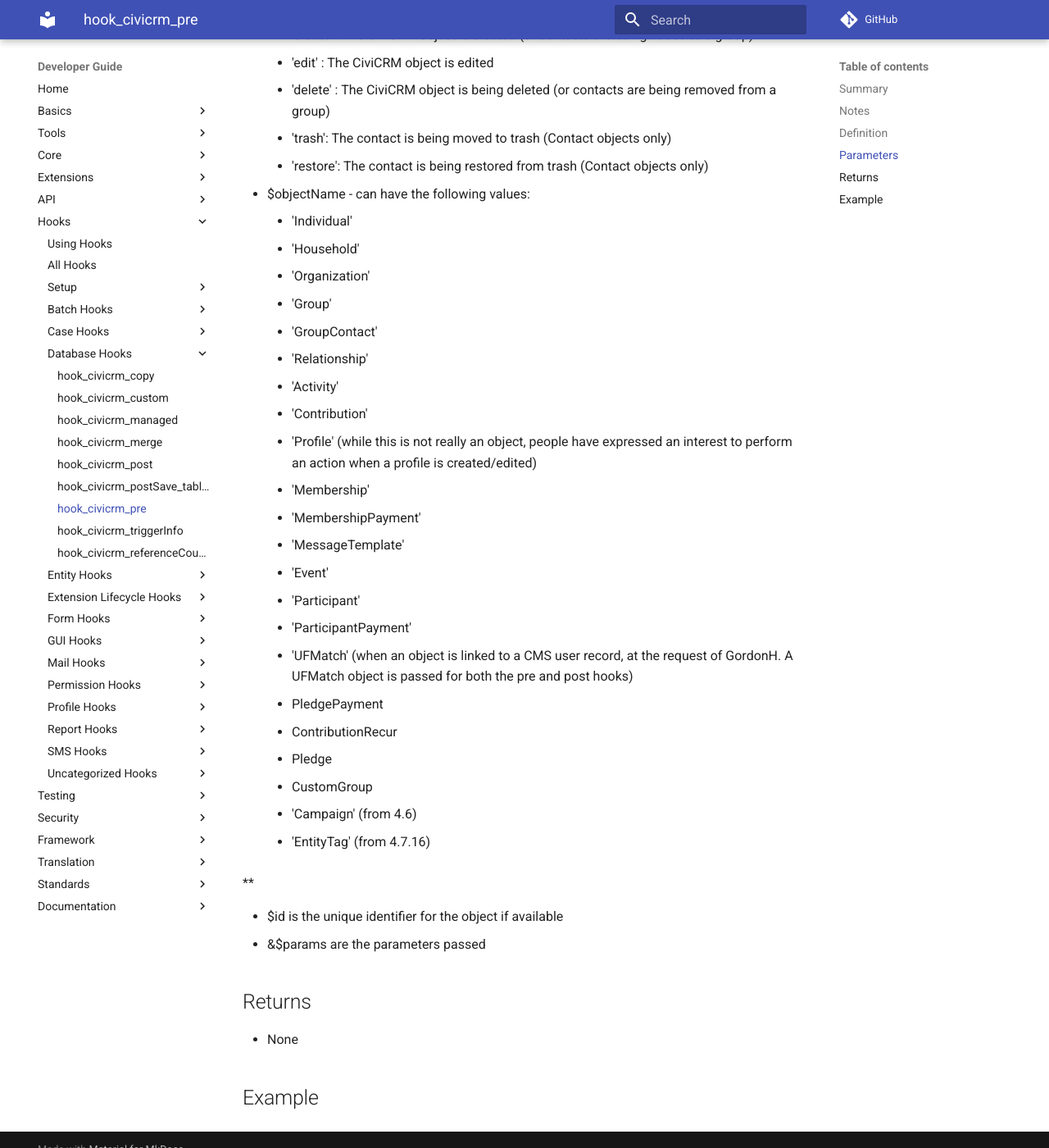
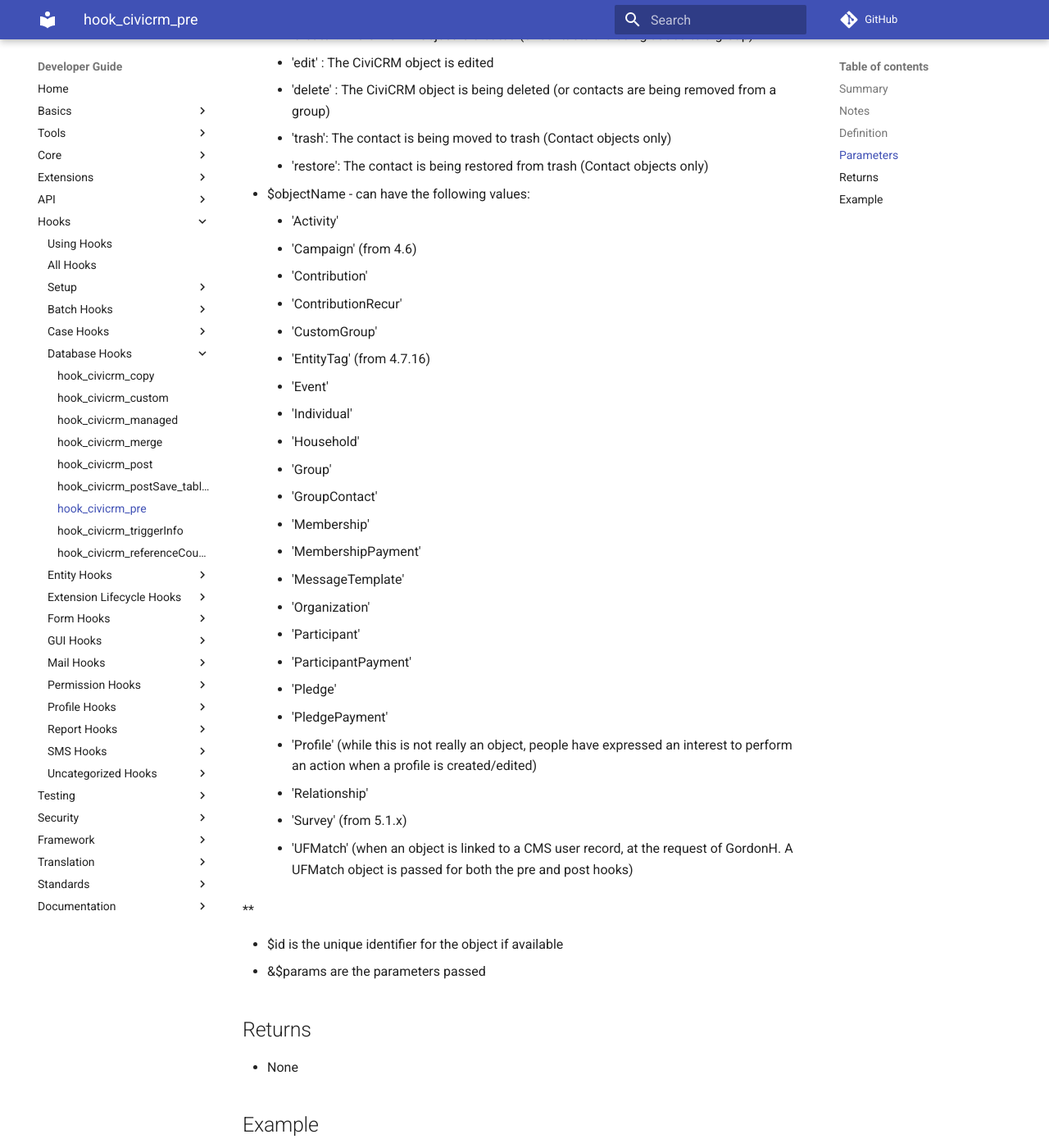
Before and after one commit to civicrm/civicrm-dev-docs, an MkDocs documentation site: the page built from docs/hooks/hook_civicrm_pre.md, in a window 1280 px wide and 1400 px high, scrolled down 949 px. Shown: the whole window at 82% size. Built offline with MkDocs 1.6.1 and Material for MkDocs 9.7.7, drawn with Linux system fonts in a browser that asks for light colours; comment, search, counter and statistics services are not loaded; old or Windows-style settings are respelled for this version of MkDocs.

Commit message:
Include Survey in the list of pre and post entities and alpha sort the post entities like the pre entities

```diff
--- a/docs/hooks/hook_civicrm_pre.md
+++ b/docs/hooks/hook_civicrm_pre.md
@@ -38,32 +38,33 @@ changing between the old and new data.
         objects only)
 
 -   $objectName - can have the following values:
+    -   'Activity'
+    -   'Campaign' (from 4.6)
+    -   'Contribution'
+    -   'ContributionRecur'
+    -   'CustomGroup'
+    -   'EntityTag' (from 4.7.16)
+    -   'Event'
     -   'Individual'
     -   'Household'
-    -   'Organization'
     -   'Group'
     -   'GroupContact'
-    -   'Relationship'
-    -   'Activity'
-    -   'Contribution'
+    -   'Membership'
+    -   'MembershipPayment'
+    -   'MessageTemplate'
+    -   'Organization'
+    -   'Participant'
+    -   'ParticipantPayment'
+    -   'Pledge'
+    -   'PledgePayment'
     -   'Profile' (while this is not really an object, people have
         expressed an interest to perform an action when a profile is
         created/edited)
-    -   'Membership'
-    -   'MembershipPayment'
-    -   'MessageTemplate'
-    -   'Event'
-    -   'Participant'
-    -   'ParticipantPayment'
+    -   'Relationship'
+    -   'Survey' (from 5.1.x)
     -   'UFMatch' (when an object is linked to a CMS user record, at the
         request of GordonH. A UFMatch object is passed for both the pre
         and post hooks)
-    -   PledgePayment
-    -   ContributionRecur
-    -   Pledge
-    -   CustomGroup
-    -   'Campaign' (from 4.6)
-    -   'EntityTag' (from 4.7.16)
 
 **
 
```
Also changed, not shown: docs/hooks/hook_civicrm_post.md (+1 -0 lines).
